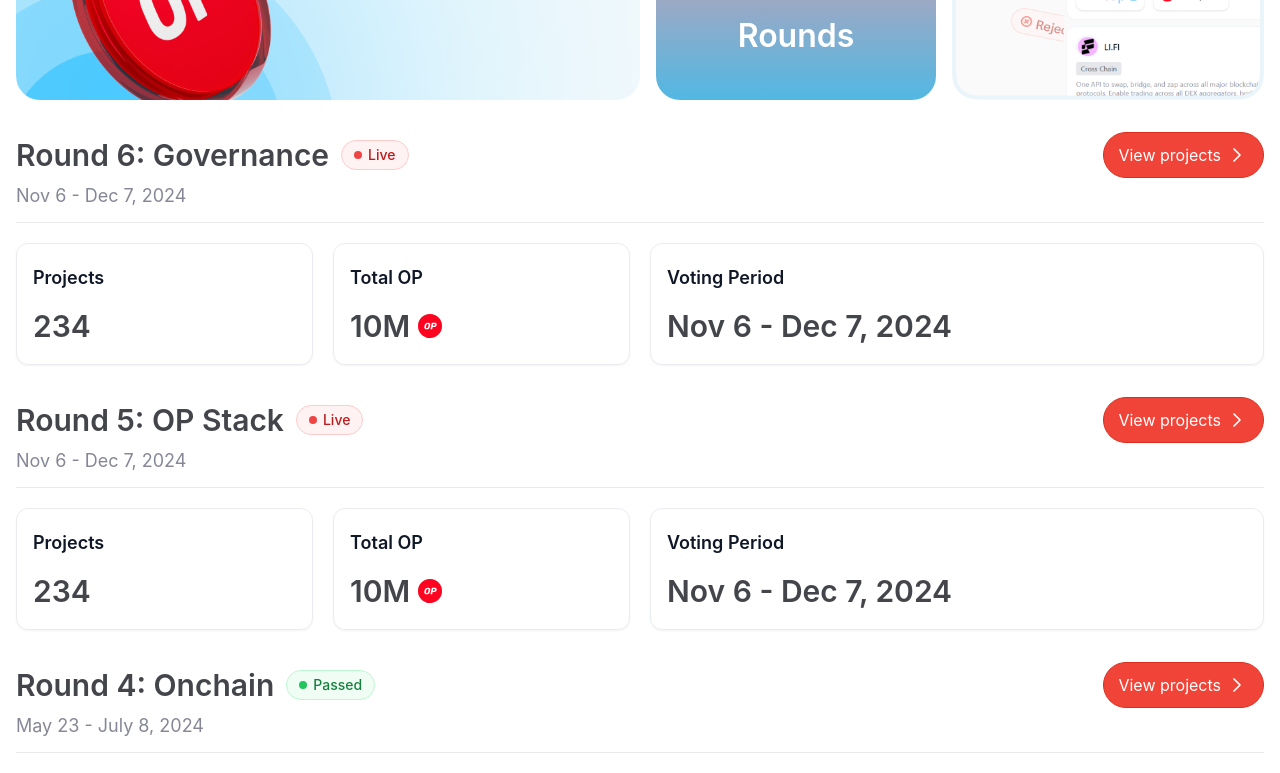
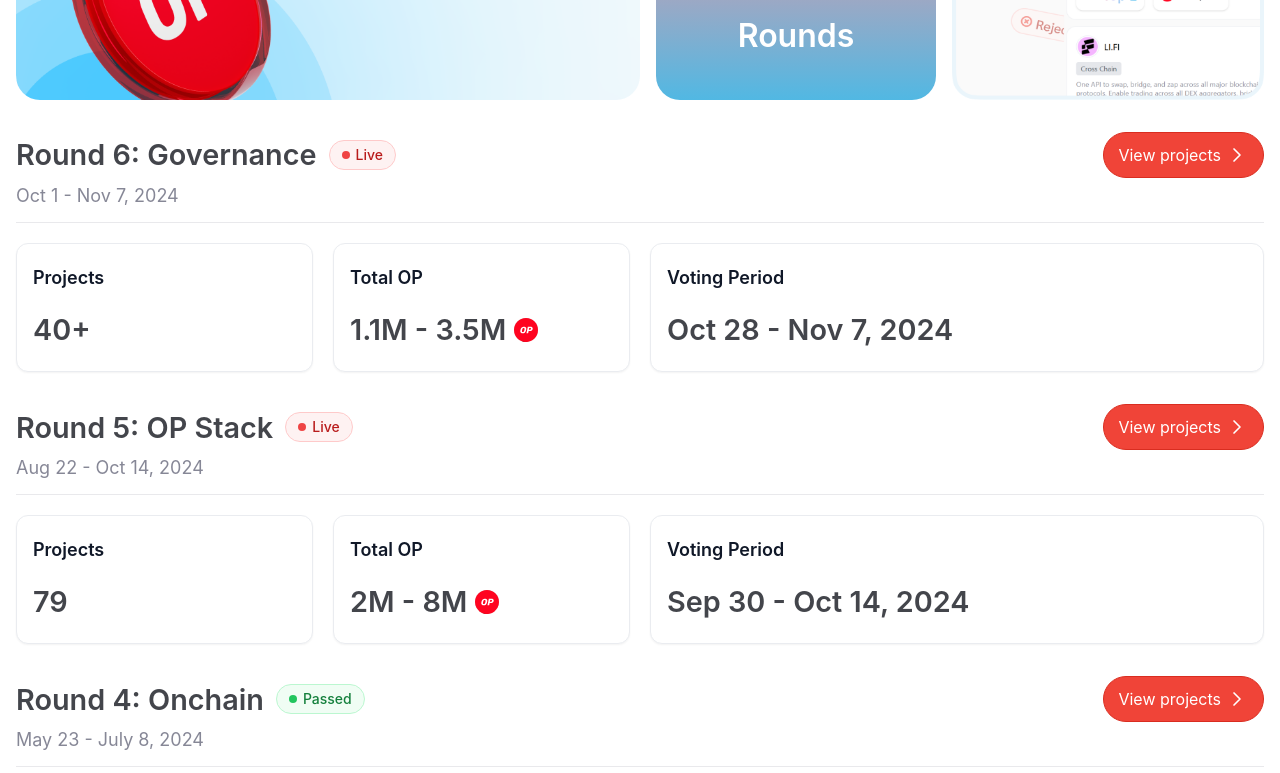
Before and after one commit to Retrolist/retrolist-rounds-landing, a React (Vite) app: page / in a window 1280 px wide. Shown: the part 660-1433 px from the top of the page. Built offline with nearby package versions, Linux system fonts and the light colour scheme.

Commit message:
Update data

```diff
--- a/src/App.tsx
+++ b/src/App.tsx
@@ -114,7 +114,7 @@
                   className="w-full h-full object-cover rounded-3xl"
                 />
                 <div className="w-full h-full bg-gradient-to-b from-[#00000000] to-[#000000] rounded-3xl top-0 absolute" />
-                <div className="absolute top-1/2 left-1/2 -translate-x-1/2 -translate-y-1/2">
+                <div className="absolute top-1/2 left-1/2 -translate-x-1/2 -translate-y-1/2 hidden">
                   <div className="text-center">
                     <div className="flex gap-2 justify-center">
                       <div className="text-3xl font-semibold text-white">
@@ -145,22 +145,24 @@
             <RetrolistRound
               link="https://round6.retrolist.app"
               title="Round 6: Governance"
-              date="Nov 6 - Dec 7, 2024"
+              date="Oct 1 - Nov 7, 2024"
+              votingPeriod="Oct 28 - Nov 7, 2024"
               medianFundingAwarded="21,266"
-              projectRewarded="234"
+              projectRewarded="40+"
               topCategories="DeFi"
-              totalOP="10M"
+              totalOP="1.1M - 3.5M"
               isLive
             />
 
             <RetrolistRound
               link="https://round5.retrolist.app"
               title="Round 5: OP Stack"
-              date="Nov 6 - Dec 7, 2024"
+              date="Aug 22 - Oct 14, 2024"
+              votingPeriod="Sep 30 - Oct 14, 2024"
               medianFundingAwarded="21,266"
-              projectRewarded="234"
-              topCategories="DeFi"
-              totalOP="10M"
+              projectRewarded="79"
+              topCategories=""
+              totalOP="2M - 8M"
               isLive
             />
 
--- a/tailwind.config.js
+++ b/tailwind.config.js
@@ -1,16 +1,18 @@
 /** @type {import('tailwindcss').Config} */
 export default {
-    content: [
-      "./index.html",
-      "./src/**/*.{js,ts,jsx,tsx}",
-    ],
+  content: ["./index.html", "./src/**/*.{js,ts,jsx,tsx}"],
   theme: {
     extend: {
       backgroundImage: {
-              'custom-gradient': 'linear-gradient(111deg, #FC925B 22.36%, #E0D5FA 35.71%, #44B9ED 49.93%, #90B1A9 64.44%, #F7949E 78.08%)',
-              'gradient1':"background: linear-gradient(180deg, rgba(0, 0, 0, 0.00) 0%, #000 79.18%);"
+        "custom-gradient":
+          "linear-gradient(111deg, #FC925B 22.36%, #E0D5FA 35.71%, #44B9ED 49.93%, #90B1A9 64.44%, #F7949E 78.08%)",
+        gradient1:
+          "background: linear-gradient(180deg, rgba(0, 0, 0, 0.00) 0%, #000 79.18%);",
       },
+      fontSize: {
+        "3xl": "1.8rem"
+      }
     },
   },
   plugins: [],
-  }
+};
```
Lines whose indentation alone changed are shown as unchanged.
